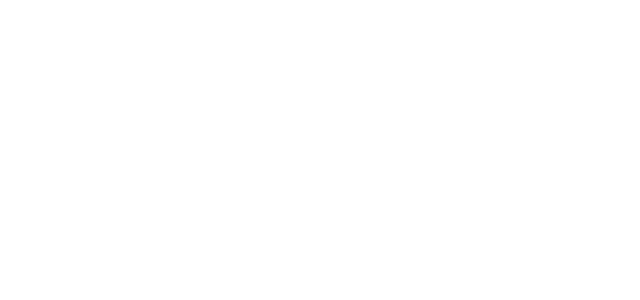
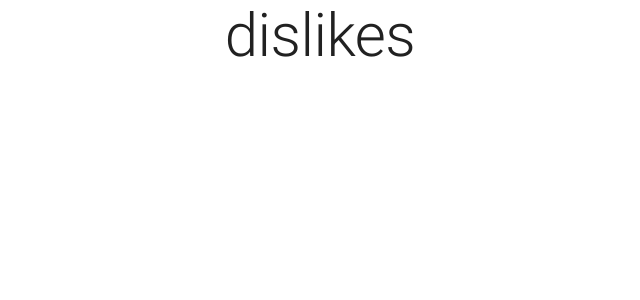
Before and after one commit to clinzy25/ep-take-home, a React (Vite) app: page /dislikes in a window 1280 px wide. Before the commit this address had no page. Shown: the top 300 px of the page, without its empty margins (320-960 px from the left). Built offline with nearby package versions, Linux system fonts and the light colour scheme.

Commit message:
feature: likes and dislikes pages

```diff
--- a/src/App.tsx
+++ b/src/App.tsx
@@ -2,6 +2,7 @@
 import RootPage from './pages/root/RootPage';
 import GenderPage from './pages/gender/GenderPage';
 import HomePage from './pages/home/HomePage';
+import LikesPage from './pages/likes/LikesPage';
 
 function App() {
   return (
@@ -10,6 +11,8 @@
         <Route path="/" element={<RootPage />} />
         <Route path="/gender" element={<GenderPage />} />
         <Route path="/home" element={<HomePage />} />
+        <Route path="/likes" element={<LikesPage type='likes' />} />
+        <Route path="/dislikes" element={<LikesPage type='dislikes' />} />
       </Routes>
     </Router>
   );
--- a/src/pages/home/HomePage.tsx
+++ b/src/pages/home/HomePage.tsx
@@ -7,6 +7,7 @@
 import Match from './components/Match';
 import FavoriteIcon from '@mui/icons-material/Favorite';
 import CloseIcon from '@mui/icons-material/Close';
+import { NavLink } from 'react-router-dom';
 
 const { matchCtr, iconHeart, iconX, outerCtr, btnCtr, btn } = {
   outerCtr: {
@@ -71,12 +72,16 @@
       ) : (
         <Container sx={outerCtr}>
           <Container sx={btnCtr}>
+            <NavLink to="/likes">
               <Button color="secondary" variant="contained">
                 My Likes
               </Button>
+            </NavLink>
+            <NavLink to="/dislikes">
               <Button color="secondary" variant="contained">
                 My Dislikes
               </Button>
+            </NavLink>
           </Container>
           <Container sx={matchCtr}>
             <Match pokemonName={data[index]} />
--- /dev/null
+++ b/src/pages/likes/LikesPage.tsx
@@ -0,0 +1,50 @@
+import { Container, ImageList, ImageListItem, ImageListItemBar, Typography } from '@mui/material';
+import { Box } from '@mui/system';
+import { useSelector } from 'react-redux';
+import { AppState } from '../../redux/slice';
+import type { IPokemon } from 'pokeapi-typescript';
+
+const { ctr, img, imgName } = {
+  ctr: {
+    display: 'flex',
+    flexDirection: 'column',
+    alignItems: 'center',
+    width: '100vw',
+    height: '100vh'
+  },
+  img: {
+    width: '200px',
+    height: '200px'
+  },
+  imgName: {
+    textAlign: 'center'
+  }
+};
+
+interface Props {
+  type: string;
+}
+
+const Image = ({ item }: IPokemon) => (
+  <ImageListItem sx={img} key={item.name}>
+    <img src={item.sprites.other['official-artwork'].front_default} alt={item.name} loading="lazy" />
+    <ImageListItemBar sx={imgName} position="below" title={item.name} />
+  </ImageListItem>
+);
+
+const LikesPage = ({ type }: Props) => {
+  const { likes, dislikes } = useSelector((state: AppState) => state.app);
+
+  return (
+    <Box sx={ctr}>
+      <Typography variant="h2">{type}</Typography>
+      <ImageList cols={4} rowHeight={250}>
+        {type === 'likes' ? likes.map((item) => <Image item={item} />) : dislikes.map((item) => <Image item={item} />)}
+      </ImageList>
+    </Box>
+  );
+};
+
+// srcSet={`${item.img}?w=164&h=164&fit=crop&auto=format&dpr=2 2x`}
+
+export default LikesPage;
```
Lines whose indentation alone changed are shown as unchanged.
